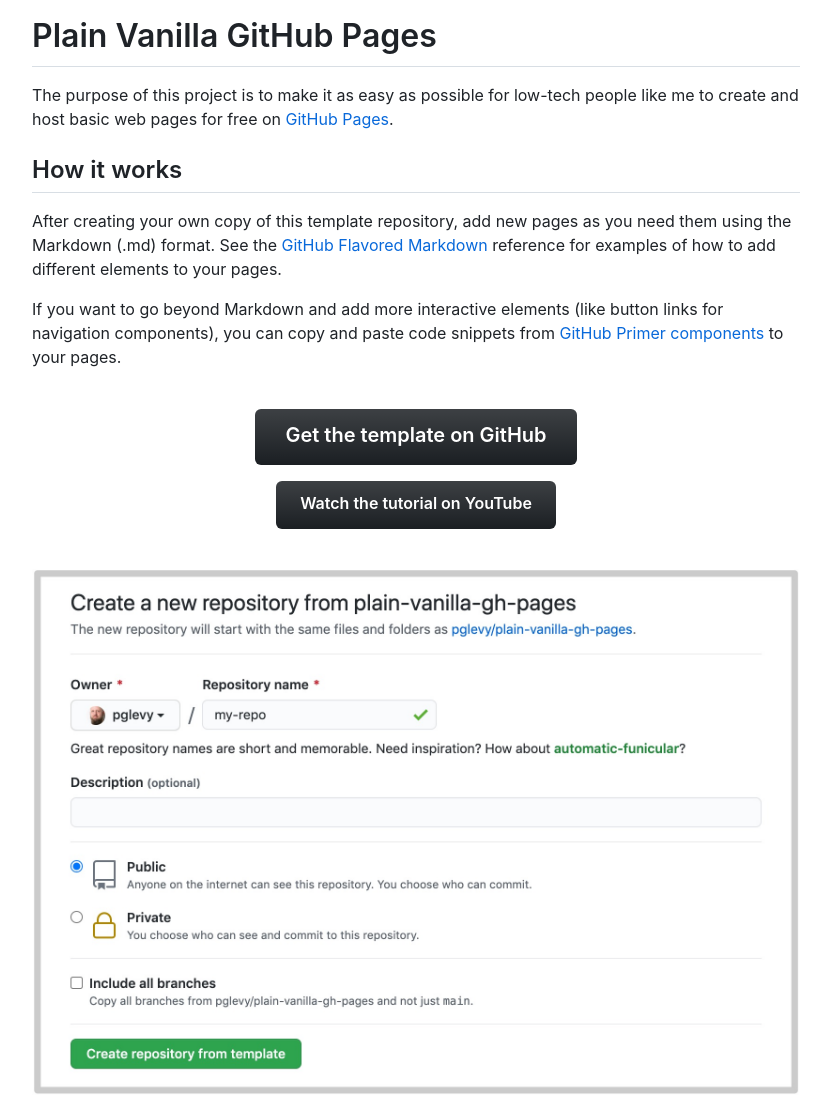
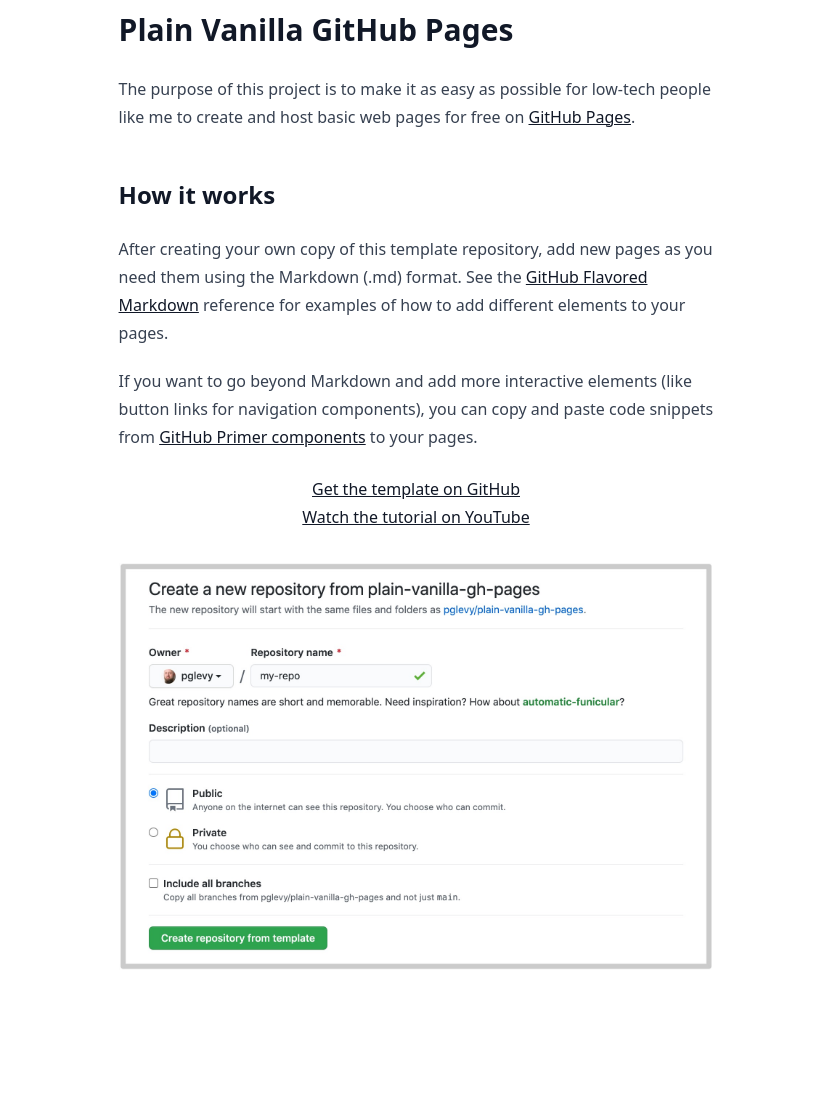
Before and after one commit to pglevy/modal, a Jekyll site: the page built from index.md, in a window 1280 px wide. Shown: the whole page, without its empty margins (224-1055 px from the left). Built offline with Jekyll 4.4.1, drawn with Linux system fonts in a browser that asks for light colours; nearby versions of some CDN libraries; our own code applies the rules of GitHub Pages for plain Markdown files; after the commit the page ends 1014 px from its top, so only the background shows below that.

Commit message:
install and gut check

```diff
--- a/_layouts/default.html
+++ b/_layouts/default.html
@@ -9,12 +9,11 @@
 
   <link rel="icon" href="favicon.ico" sizes="any">
 
-  <link rel="stylesheet" href="assets/css/primer.css">
-  <link rel="stylesheet" href="assets/css/custom.css">
+  <script src="https://cdn.tailwindcss.com?plugins=forms,typography"></script>
 </head>
 
 <body class="{% if page.body-style %}{{ page.body-style }}{% else %}p-3{% endif %}">
-  <main class="{% if page.main-style %}{{ page.main-style }}{% else %}container-md markdown-body{% endif %}">
+  <main class="{% if page.main-style %}{{ page.main-style }}{% else %}container mx-auto prose{% endif %}">
     {{ content }}
   </main>
   <script src="assets/js/main.js"></script>
--- a/index.md
+++ b/index.md
@@ -3,6 +3,7 @@ title: Home
 ---
 
 # Plain Vanilla GitHub Pages
+{: .text-3xl .font-bold }
 
 The purpose of this project is to make it as easy as possible for low-tech people like me to create and host basic web pages for free on [GitHub Pages](https://pages.github.com/).
 
```
